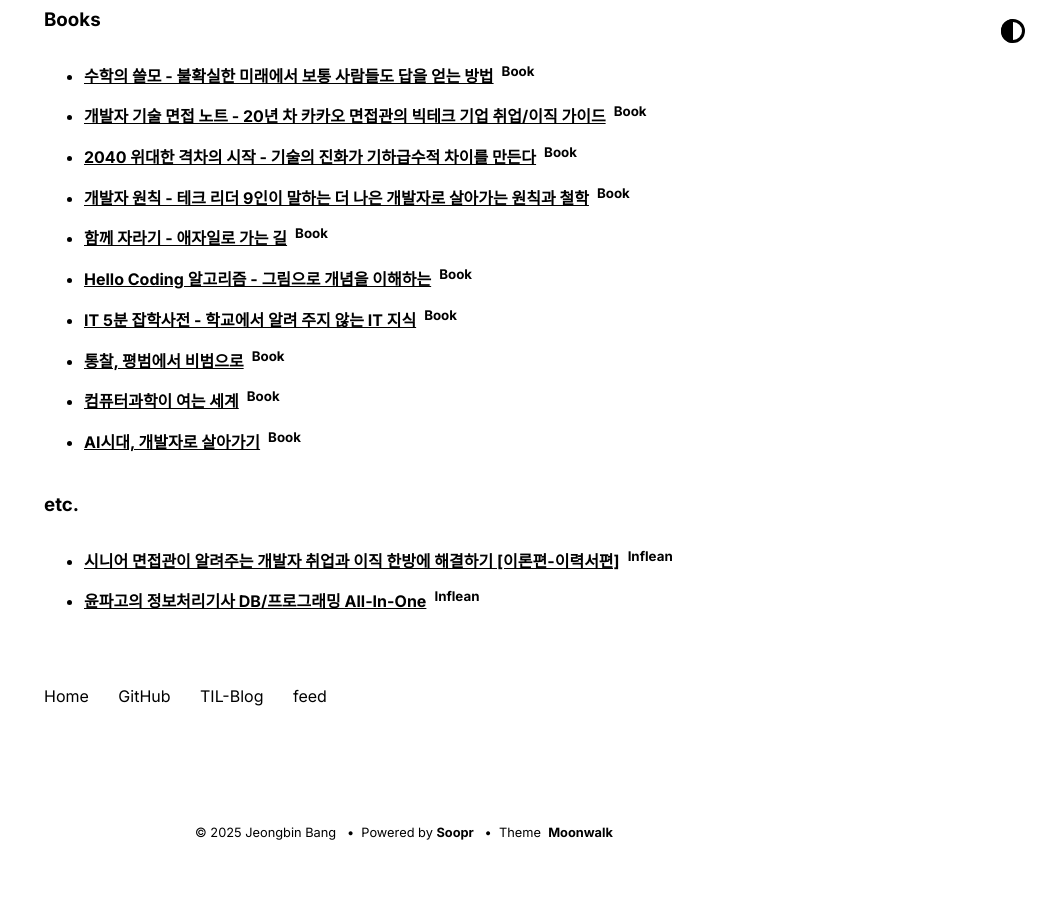
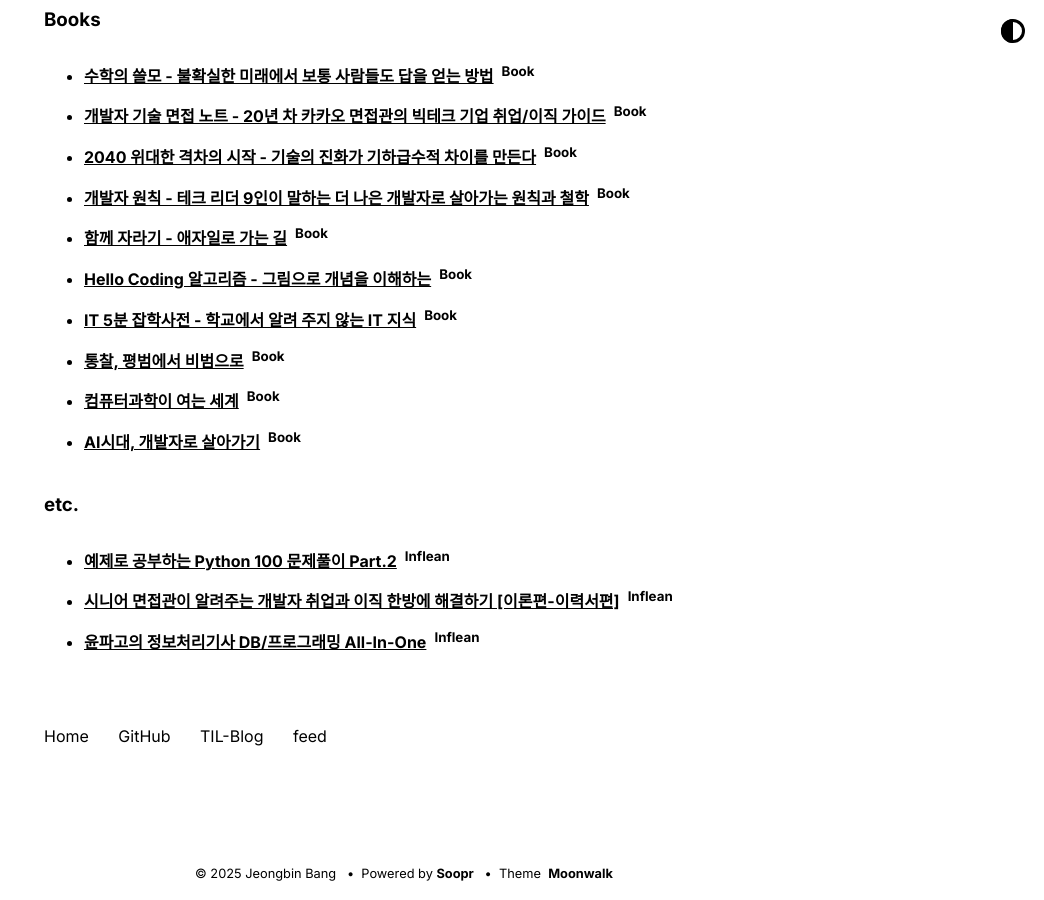
Before and after one commit to BangJeongBin/BangJeongBin.github.io, a Jekyll site: the page built from index.md, in a window 1280 px wide and 900 px high, scrolled down 4128 px. Shown: the whole window, without its empty margins (236-1280 px from the left). Built offline with Jekyll 4.4.1, drawn with Linux system fonts in a browser that asks for light colours; before the commit the page ends 4987 px from its top, so only the background shows below that.

Commit message:
Update activities_list.html

```diff
--- a/_includes/activities_list.html
+++ b/_includes/activities_list.html
@@ -263,6 +263,12 @@
 <ul>
     <li>
         <strong>
+            <a href="https://www.inflearn.com/course/%ED%8C%8C%EC%9D%B4%EC%8D%AC-100%EC%A0%9C-2/dashboard">
+                예제로 공부하는 Python 100 문제풀이 Part.2</a>&ensp;<sup>Inflean</sup></strong>
+    </li>
+
+    <li>
+        <strong>
             <a href="https://www.inflearn.com/course/%EC%8B%9C%EB%8B%88%EC%96%B4-%EB%A9%B4%EC%A0%91%EA%B4%80-%EC%95%8C%EB%A0%A4%EC%A3%BC%EB%8A%94-%EC%B7%A8%EC%97%85-%EC%9D%B4%EC%A7%81-%EC%9D%B4%EB%A1%A0-%EB%AC%B4%EB%A3%8C/dashboard">
                 시니어 면접관이 알려주는 개발자 취업과 이직 한방에 해결하기 [이론편-이력서편]</a>&ensp;<sup>Inflean</sup></strong>
     </li>
```
